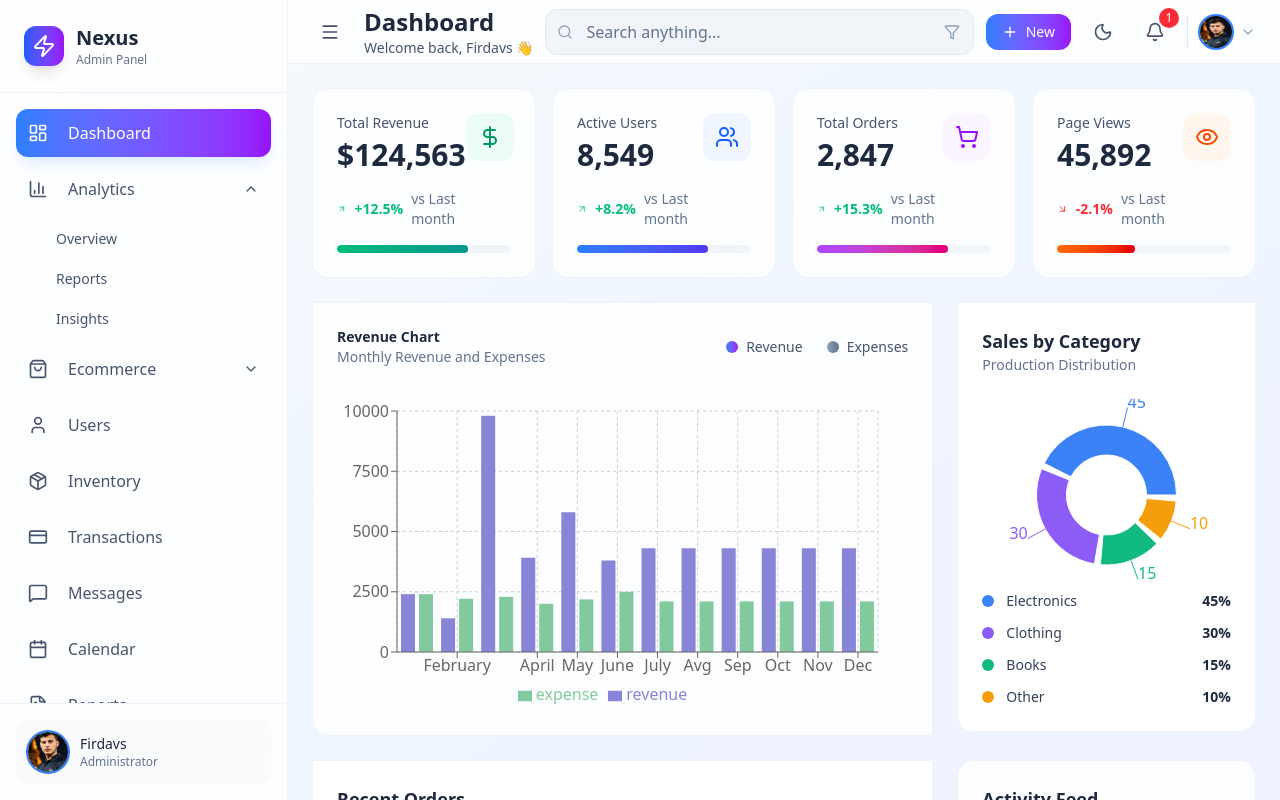
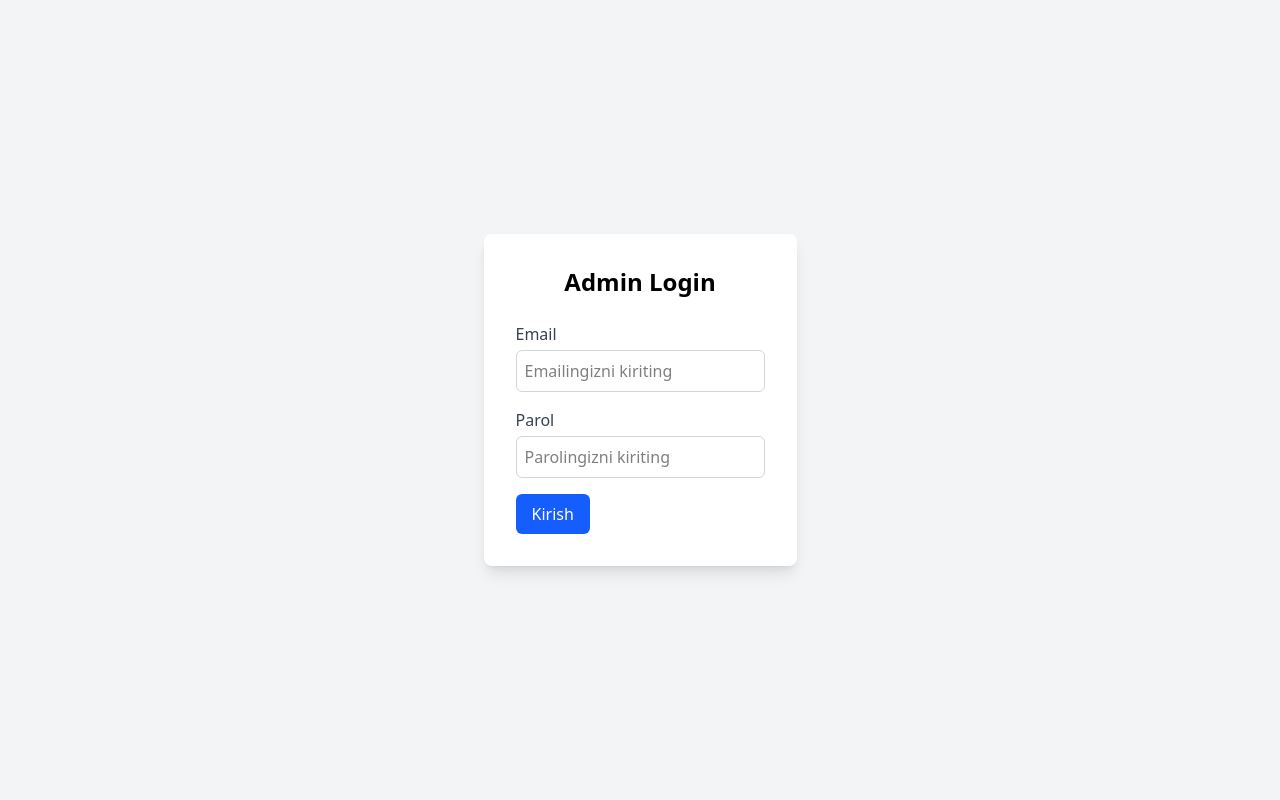
Before and after one commit to firdavs2000/admin, a React (Vite) app: page /auth/login in a window 1280 px wide. Built offline with nearby package versions, Linux system fonts and the light colour scheme.

Commit message:
first commit

```diff
--- a/package.json
+++ b/package.json
@@ -15,8 +15,10 @@
     "react": "^19.2.0",
     "react-dom": "^19.2.0",
     "react-is": "^19.2.4",
+    "react-router-dom": "^7.13.0",
     "recharts": "^3.7.0",
-    "tailwind": "^2.3.1"
+    "tailwind": "^2.3.1",
+    "zustand": "^5.0.11"
   },
   "devDependencies": {
     "@eslint/js": "^9.39.1",
--- a/src/App.tsx
+++ b/src/App.tsx
@@ -1,41 +1,17 @@
-import Sidebar from './components/Layout/Sidebar';
-import Header from './components/Layout/Header';
-import { useState } from 'react';
-import Dashboard from './components/Dashboard/Dashboard';
-import ProductsPage from './components/Products/ProductsPage';
+import React from "react";
+import { RouterProvider } from "react-router-dom";
+import { router } from "./app/router";
 
-function App() {
-  const [sideBarCollapse, setSideBarCollapsed] = useState(false);
-  const [currentPage, setCurrentPage] = useState("dashboard");
 
+
+const App: React.FC = () => {
   return (
-    <div className="h-screen w-screen flex bg-gradient-to-br from-slate-50 via-blue-50 to-indigo-50
-      dark:from-slate-900 dark:via-slate-800 dark:to-slate-900 transition-all duration-500">
 
-      {/* Sidebar */}
-      <Sidebar
-        collapsed={sideBarCollapse}
-        onToggle={() => setSideBarCollapsed(!sideBarCollapse)}
-        currentPage={currentPage}
-        onPageChange={setCurrentPage}
-      />
+      <RouterProvider router={router} />
 
-      {/* Main */}
-      <div className="flex-1 flex flex-col h-full">
-        <Header
-          sidebarCollapsed={sideBarCollapse}
-          onToggleSidebar={() => setSideBarCollapsed(!sideBarCollapse)}
-        />
 
-        <main className="flex-1 overflow-y-auto bg-transparent">
-         <div className='p-6 space-y-6'>
-          {currentPage === "dashboard" && <Dashboard />}
-          {currentPage === "products" && <ProductsPage />}
-         </div>
-        </main>
-      </div>
-    </div>
+
   );
-}
+};
 
 export default App;
--- /dev/null
+++ b/src/app/ProtectedRoute.tsx
@@ -0,0 +1,10 @@
+import { Navigate } from "react-router-dom";
+import { useAuth } from "../auth/useAuth";
+
+export default function ProtectedRoute({ children }) {
+  const user = useAuth((s) => s.user);
+
+  if (!user) return <Navigate to="/auth/login" replace />;
+
+  return children;
+}
--- /dev/null
+++ b/src/app/router.tsx
@@ -0,0 +1,34 @@
+import { createBrowserRouter } from "react-router-dom";
+import ProtectedRoute from "./ProtectedRoute.tsx";
+
+import MainLayout from "../auth/MainLayout";
+import AuthLayout from "../auth/AuthLayout";
+
+import AuthLogin from "../pages/AuthLogin.tsx";
+import Dashboard from "../components/Dashboard/Dashboard.tsx";
+import ProductsPage from "../components/products/ProductsPage.tsx";
+
+
+export const router = createBrowserRouter([
+  {
+    path: "/auth",
+    element: <AuthLayout />,
+    children: [
+      { path: "login", element: <AuthLogin /> }
+    ]
+  },
+  {
+    path: "/",
+    element: (
+      <ProtectedRoute>
+        <MainLayout />
+      </ProtectedRoute>
+    ),
+    children: [
+      { index: true, element: <Dashboard /> },
+      { path: "products", element: <ProductsPage /> },
+
+    ]
+  },
+
+]);
--- /dev/null
+++ b/src/auth/AuthLayout.tsx
@@ -0,0 +1,12 @@
+import React from "react";
+import { Outlet } from "react-router-dom";
+
+const AuthLayout: React.FC = () => {
+  return (
+    <div className="h-screen  flex items-center justify-center bg-gray-100">
+      <Outlet />
+    </div>
+  );
+};
+
+export default AuthLayout;
--- /dev/null
+++ b/src/auth/useAuth.ts
@@ -0,0 +1,30 @@
+import { create } from "zustand";
+
+interface AuthState {
+  user: { email: string } | null;
+  login: (email: string, password: string) => Promise<void>;
+  logout: () => void;
+}
+
+export const useAuth = create<AuthState>((set) => ({
+  user: null,
+
+  login: async (email, password) => {
+    return new Promise<void>((resolve, reject) => {
+      setTimeout(() => {
+        if (email === "admin@gmail.com" && password === "123456") {
+          set({ user: { email } });
+          localStorage.setItem("access", "fake-jwt-token");
+          resolve();
+        } else {
+          reject(new Error("Email yoki parol noto‘g‘ri"));
+        }
+      }, 500);
+    });
+  },
+
+  logout: () => {
+    set({ user: null });
+    localStorage.removeItem("access");
+  }
+}));
--- a/src/components/Layout/Sidebar.tsx
+++ b/src/components/Layout/Sidebar.tsx
@@ -1,4 +1,5 @@
 import React, { useState } from "react";
+import { useNavigate } from "react-router-dom";
 import {
   BarChart3,
   Calendar,
@@ -14,13 +15,14 @@ import {
   Zap,
 } from "lucide-react";
 
-type SubMenuItem = { id: string; label: string };
+type SubMenuItem = { id: string; label: string; path?: string };
 type MenuItem = {
   id: string;
   icon: React.ComponentType<{ className?: string }>;
   label: string;
   badge?: string;
   count?: string;
+  path?: string;
   submenu?: SubMenuItem[];
   active?: boolean;
 };
@@ -38,9 +40,9 @@ const menuItems: MenuItem[] = [
     icon: BarChart3,
     label: "Analytics",
     submenu: [
-      { id: "overview", label: "Overview" },
-      { id: "reports", label: "Reports" },
-      { id: "insights", label: "Insights" },
+      { id: "overview", label: "Overview", path: "/analytics/overview" },
+      { id: "reports", label: "Reports", path: "/analytics/reports" },
+      { id: "insights", label: "Insights", path: "/analytics/insights" },
     ],
   },
   {
@@ -48,9 +50,9 @@ const menuItems: MenuItem[] = [
     icon: ShoppingBag,
     label: "Ecommerce",
     submenu: [
-      { id: "products", label: "Products" },
-      { id: "orders", label: "Orders" },
-      { id: "customers", label: "Customers" },
+      { id: "products", label: "Products", path: "/products" },
+      { id: "orders", label: "Orders", path: "/orders" },
+      { id: "customers", label: "Customers", path: "/customers" },
     ],
   },
   { id: "users", icon: User, label: "Users", count: "2.4" },
@@ -64,6 +66,7 @@ const menuItems: MenuItem[] = [
 
 const Sidebar: React.FC<SidebarProps> = ({ collapsed, currentPage, onPageChange }) => {
   const [expandedItems, setExpandedItems] = useState<Set<string>>(new Set(["analytics"]));
+  const navigate = useNavigate();
 
   const toggleExpanded = (itemId: string) => {
     const newExpanded = new Set(expandedItems);
@@ -75,10 +78,16 @@ const Sidebar: React.FC<SidebarProps> = ({ collapsed, currentPage, onPageChange
     setExpandedItems(newExpanded);
   };
 
+  const handleNavigate = (path?: string, pageId?: string) => {
+    if (path) navigate(path);
+    if (pageId) onPageChange?.(pageId);
+  };
+
   return (
     <div
-      className={`${collapsed ? "w-20" : "w-72"
-        } transition-all duration-300 ease-in-out bg-white/80 dark:bg-slate-900/80 backdrop-blur-xl border-r border-slate-200/50 dark:border-slate-700/50 flex flex-col`}
+      className={`${
+        collapsed ? "w-20" : "w-72"
+      } transition-all duration-300 ease-in-out bg-white/80 dark:bg-slate-900/80 backdrop-blur-xl border-r border-slate-200/50 dark:border-slate-700/50 flex flex-col`}
     >
       {/* Logo */}
       <div className="p-6 border-b border-slate-200/50 dark:border-slate-700/50">
@@ -100,28 +109,29 @@ const Sidebar: React.FC<SidebarProps> = ({ collapsed, currentPage, onPageChange
         {menuItems.map((item) => (
           <div key={item.id}>
             <button
-              className={`w-full flex items-center justify-between p-3 rounded-xl transition-all duration-200 ${currentPage === item.id || item.active
+              className={`w-full flex items-center justify-between p-3 rounded-xl transition-all duration-200 ${
+                currentPage === item.id || item.active
                   ? "bg-gradient-to-r from-blue-500 to-purple-600 text-white shadow-lg shadow-blue-300/25"
                   : "text-slate-600 dark:text-slate-300 hover:bg-slate-100 dark:hover:bg-slate-800/50"
-                }`}
+              }`}
               onClick={() => {
                 if (item.submenu) {
                   toggleExpanded(item.id);
                 } else {
-                  onPageChange?.(item.id);
+                  handleNavigate(item.path, item.id);
                 }
               }}
             >
               <div className="flex items-center space-x-3">
                 <item.icon className="w-5 h-5" />
-
                 {!collapsed && <span className="font-medium ml-2">{item.label}</span>}
               </div>
 
               {!collapsed && item.submenu && (
                 <ChevronDown
-                  className={`w-4 h-4 transition-transform ${expandedItems.has(item.id) ? "rotate-180" : ""
-                    }`}
+                  className={`w-4 h-4 transition-transform ${
+                    expandedItems.has(item.id) ? "rotate-180" : ""
+                  }`}
                 />
               )}
             </button>
@@ -132,10 +142,12 @@ const Sidebar: React.FC<SidebarProps> = ({ collapsed, currentPage, onPageChange
                 {item.submenu.map((subitem) => (
                   <button
                     key={subitem.id}
-                    className="w-full text-left p-2 text-sm text-slate-600 hover:bg-slate-100 hover:text-slate-800
-                    dark:hover:text-slate-200
-                    hover:bg-slate-100 dark:hover:bg-slate-800/50 rounded-lg transition-all"
-                    onClick={() => onPageChange?.(subitem.id)}
+                    className={`w-full text-left p-2 text-sm rounded-lg transition-all ${
+                      currentPage === subitem.id
+                        ? "bg-blue-500 text-white"
+                        : "text-slate-600 hover:bg-slate-100 hover:text-slate-800 dark:hover:text-slate-200 dark:hover:bg-slate-800/50"
+                    }`}
+                    onClick={() => handleNavigate(subitem.path, subitem.id)}
                   >
                     {subitem.label}
                   </button>
--- /dev/null
+++ b/src/pages/AuthLogin.tsx
@@ -0,0 +1,58 @@
+// src/pages/AuthLogin.tsx
+import React, { useState } from 'react';
+import { useNavigate } from 'react-router-dom';
+import Input from '../ui/Input';
+import Button from '../ui/Button';
+import { useAuth } from '../auth/useAuth';
+
+const AuthLogin: React.FC = () => {
+  const [email, setEmail] = useState('');
+  const [password, setPassword] = useState('');
+  const [error, setError] = useState('');
+  const navigate = useNavigate();
+  const login = useAuth((s) => s.login);
+
+  const handleSubmit = async (e: React.FormEvent) => {
+    e.preventDefault();
+    setError('');
+
+    try {
+      await login(email, password);
+      navigate('/');
+    } catch (err: any) {
+      setError(err.message || 'Email yoki parol noto‘g‘ri');
+    }
+  };
+
+  return (
+    <div className="h-screen flex items-center justify-center bg-gray-100">
+      <div className="w-full max-w-md bg-white p-8 rounded-lg shadow-lg">
+        <h2 className="text-2xl font-bold mb-6 text-center">Admin Login</h2>
+
+        {error && <p className="text-red-500 mb-4">{error}</p>}
+
+        <form onSubmit={handleSubmit} className="space-y-4">
+          <Input
+            label="Email"
+            type="email"
+            placeholder="Emailingizni kiriting"
+            value={email}
+            onChange={(e) => setEmail(e.target.value)}
+          />
+          <Input
+            label="Parol"
+            type="password"
+            placeholder="Parolingizni kiriting"
+            value={password}
+            onChange={(e) => setPassword(e.target.value)}
+          />
+          <Button type="submit" className="w-full">
+            Kirish
+          </Button>
+        </form>
+      </div>
+    </div>
+  );
+};
+
+export default AuthLogin;
--- /dev/null
+++ b/src/ui/Button.tsx
@@ -0,0 +1,22 @@
+import React from 'react';
+
+interface ButtonProps {
+  children: React.ReactNode;
+  onClick?: () => void;
+  type?: "button" | "submit";
+   required: string;
+}
+
+const Button: React.FC<ButtonProps> = ({ children, onClick, type = 'button' }) => {
+  return (
+    <button
+      type={type}
+      onClick={onClick}
+      className="bg-blue-600 text-white py-2 px-4 rounded-md hover:bg-blue-700 transition-colors"
+    >
+      {children}
+    </button>
+  );
+};
+
+export default Button;
--- /dev/null
+++ b/src/ui/Input.tsx
@@ -0,0 +1,26 @@
+import React from 'react';
+
+interface InputProps {
+  label: string;
+  type?: string;
+  placeholder?: string;
+  value: string;
+  onChange: (e: React.ChangeEvent<HTMLInputElement>) => void;
+}
+
+const Input: React.FC<InputProps> = ({ label, type = 'text', placeholder, value, onChange }) => {
+  return (
+    <div className="flex flex-col mb-4">
+      <label className="mb-1 text-gray-700">{label}</label>
+      <input
+        type={type}
+        placeholder={placeholder}
+        value={value}
+        onChange={onChange}
+        className="border border-gray-300 rounded-md p-2 focus:outline-none focus:ring-2 focus:ring-blue-500"
+      />
+    </div>
+  );
+};
+
+export default Input;
```
Also changed, not shown: src/auth/MainLayout.tsx (added, +33 -0 lines), 1 other file (tests, documents, lock files or other folders).
